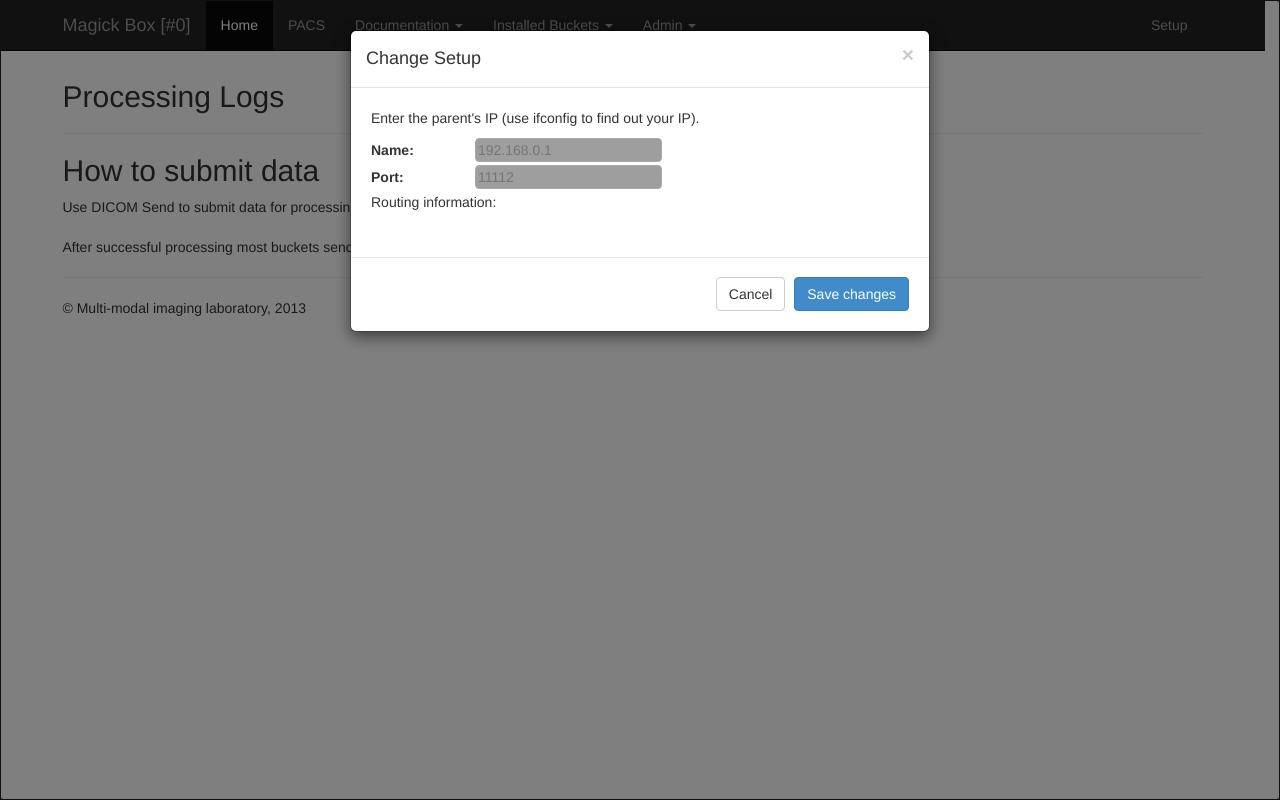
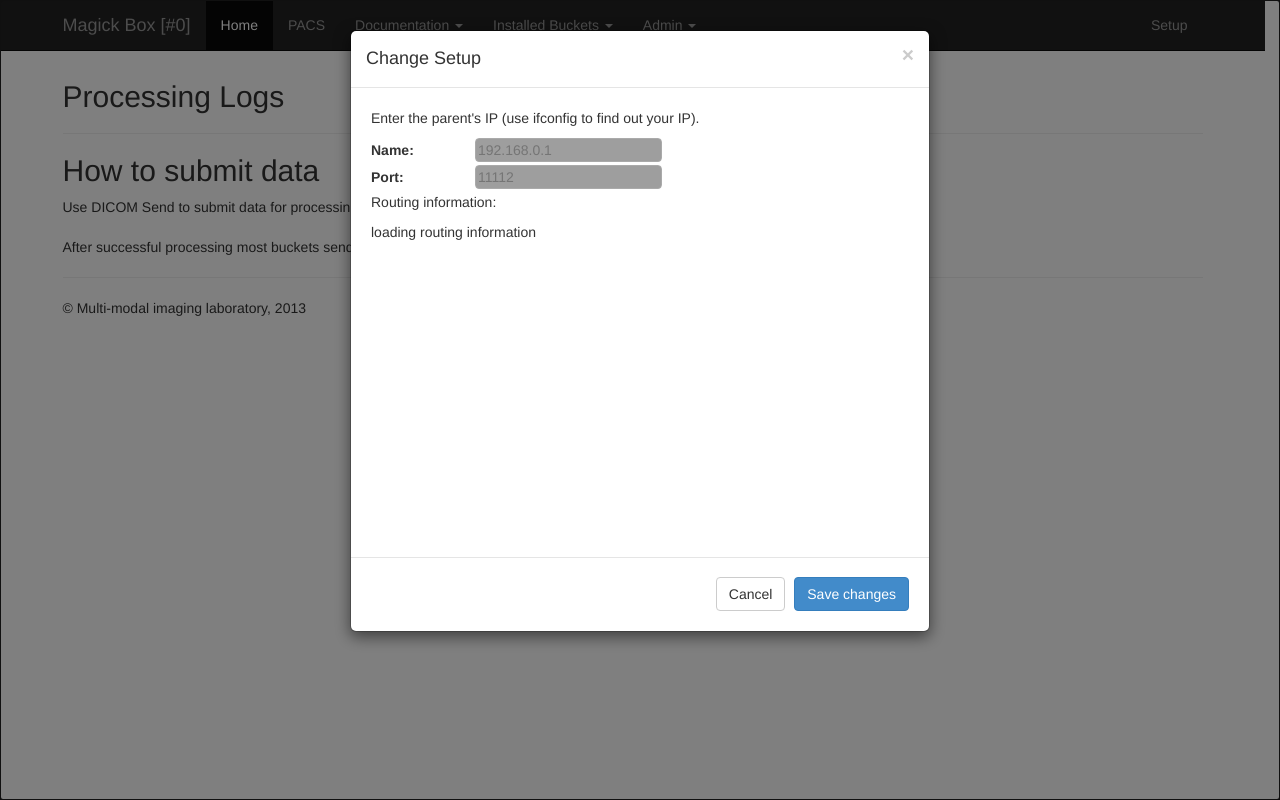
Before and after one commit to HaukeBartsch/MagickBox, a PHP site: page /dcm4chee-web3/ in a window 1280 px wide, after a click on "Setup". Run offline with PHP 8.4, Linux system fonts and the light colour scheme; data that the repository does not hold is empty; grey boxes are pictures that could not be loaded.

Commit message:
add editor div to interface

```diff
--- a/index.php
+++ b/index.php
@@ -118,6 +118,7 @@
            </form>
 
            <p class="validateTips">Routing information:</p>
+           <div id="editor" style="height: 300px;">loading routing information<br/></div>
 
         </div>
         <div class="modal-footer">
```
